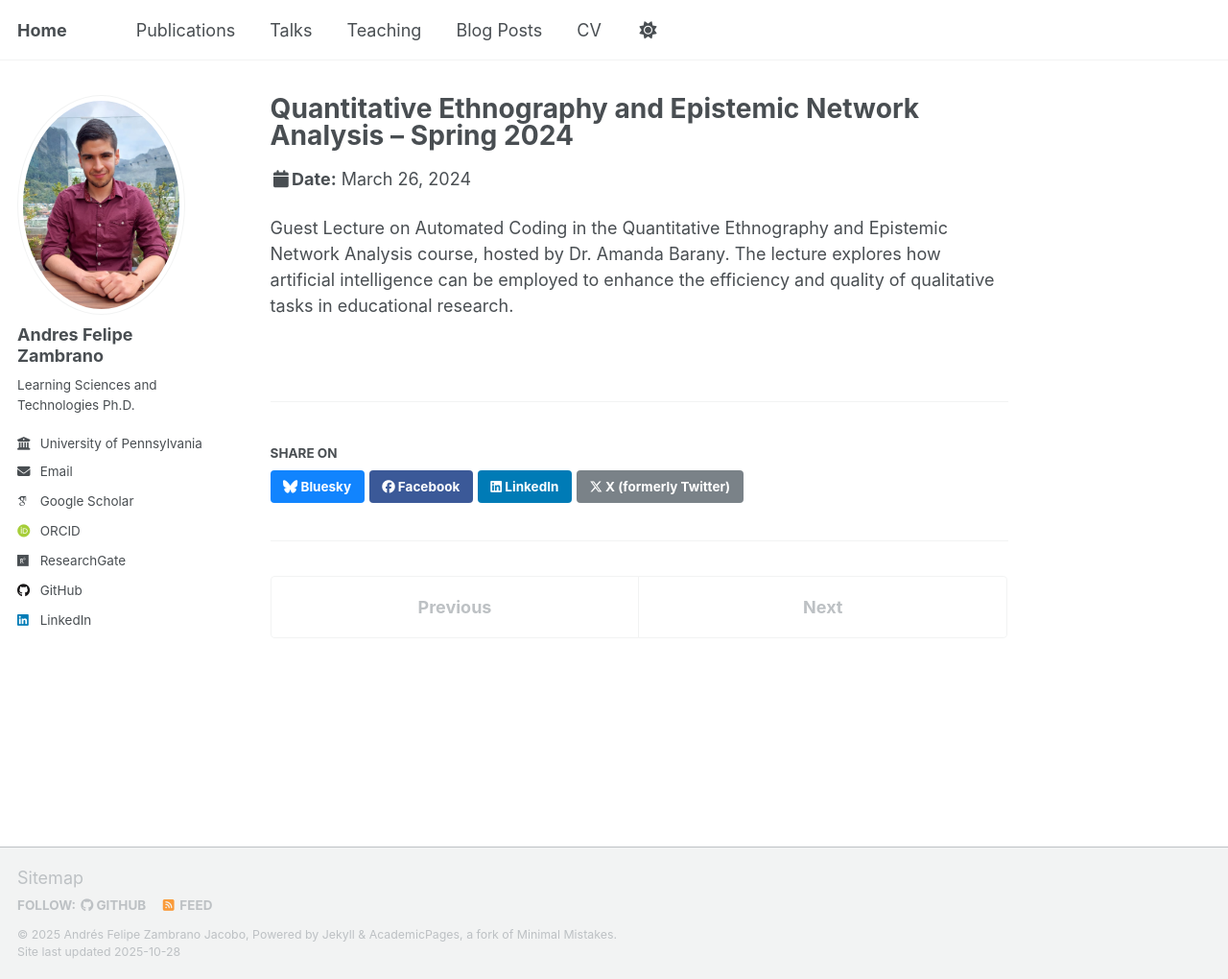
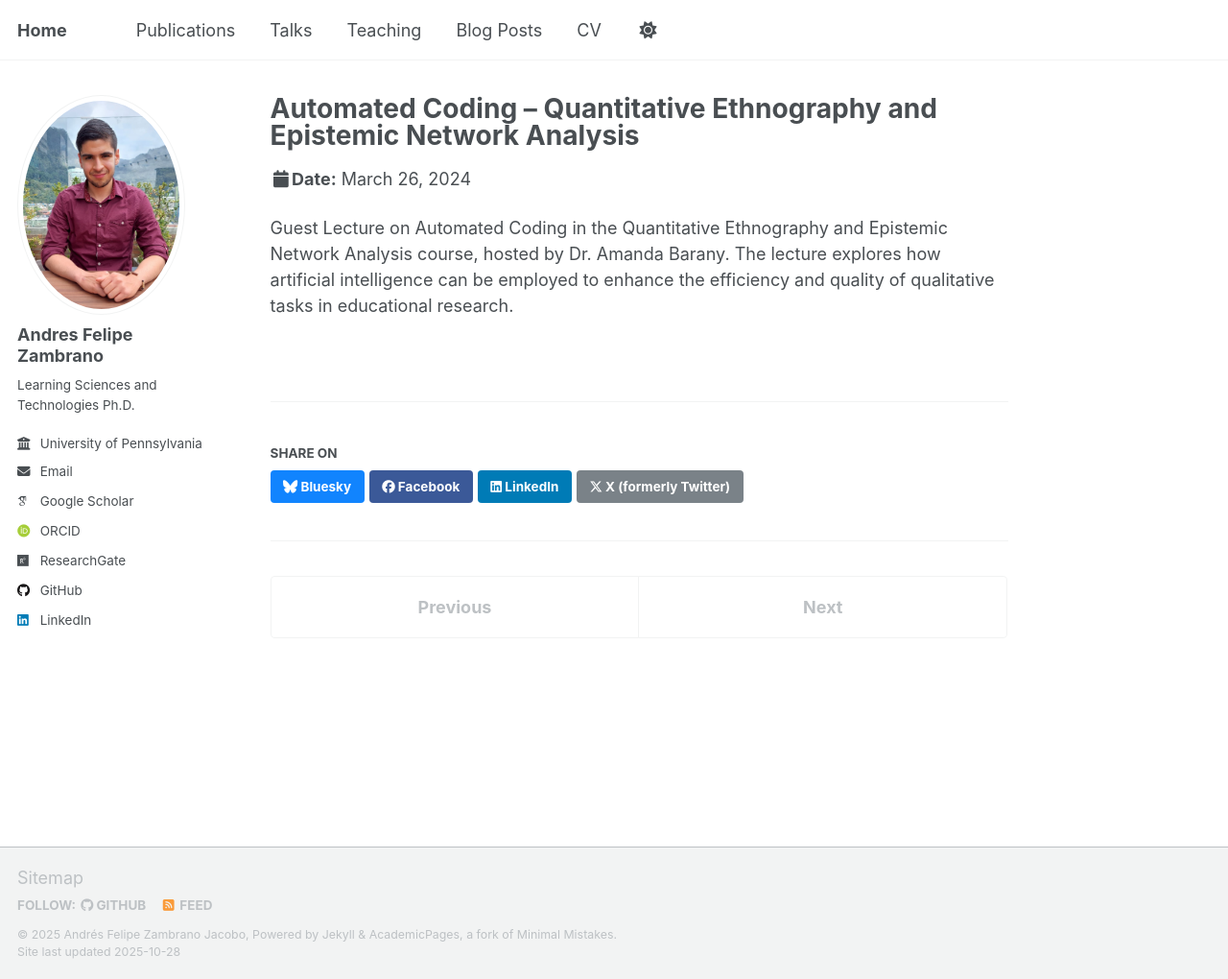
Before and after one commit to afzambrano/afzambrano.github.io, a Jekyll site: the page built from _talks/2024-automated-coding.md, in a window 1280 px wide and 1020 px high. Shown: the whole window at 96% size. Built offline with Jekyll 4.4.1, drawn with Linux system fonts in a browser that asks for light colours; some web fonts are replaced; a script that is not in the unit is left out.

Commit message:
Update 2024-automated-coding.md

```diff
--- a/_talks/2024-automated-coding.md
+++ b/_talks/2024-automated-coding.md
@@ -1,5 +1,5 @@
 ---
-title: "Quantitative Ethnography and Epistemic Network Analysis -- Spring 2024"
+title: "Automated Coding -- Quantitative Ethnography and Epistemic Network Analysis"
 collection: talks
 type: "Guest Lecture"
 permalink: /talks/2024-automated-coding
```
